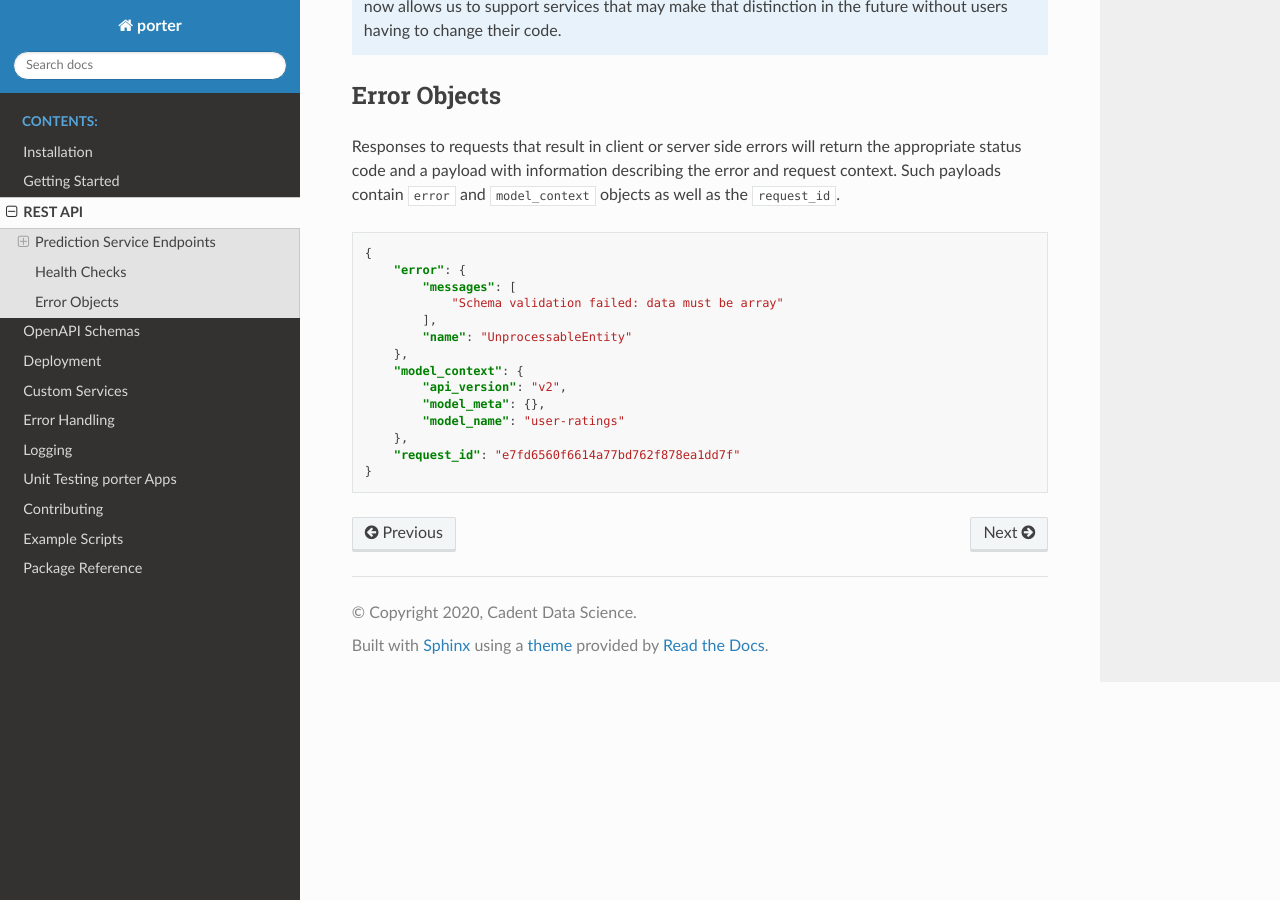
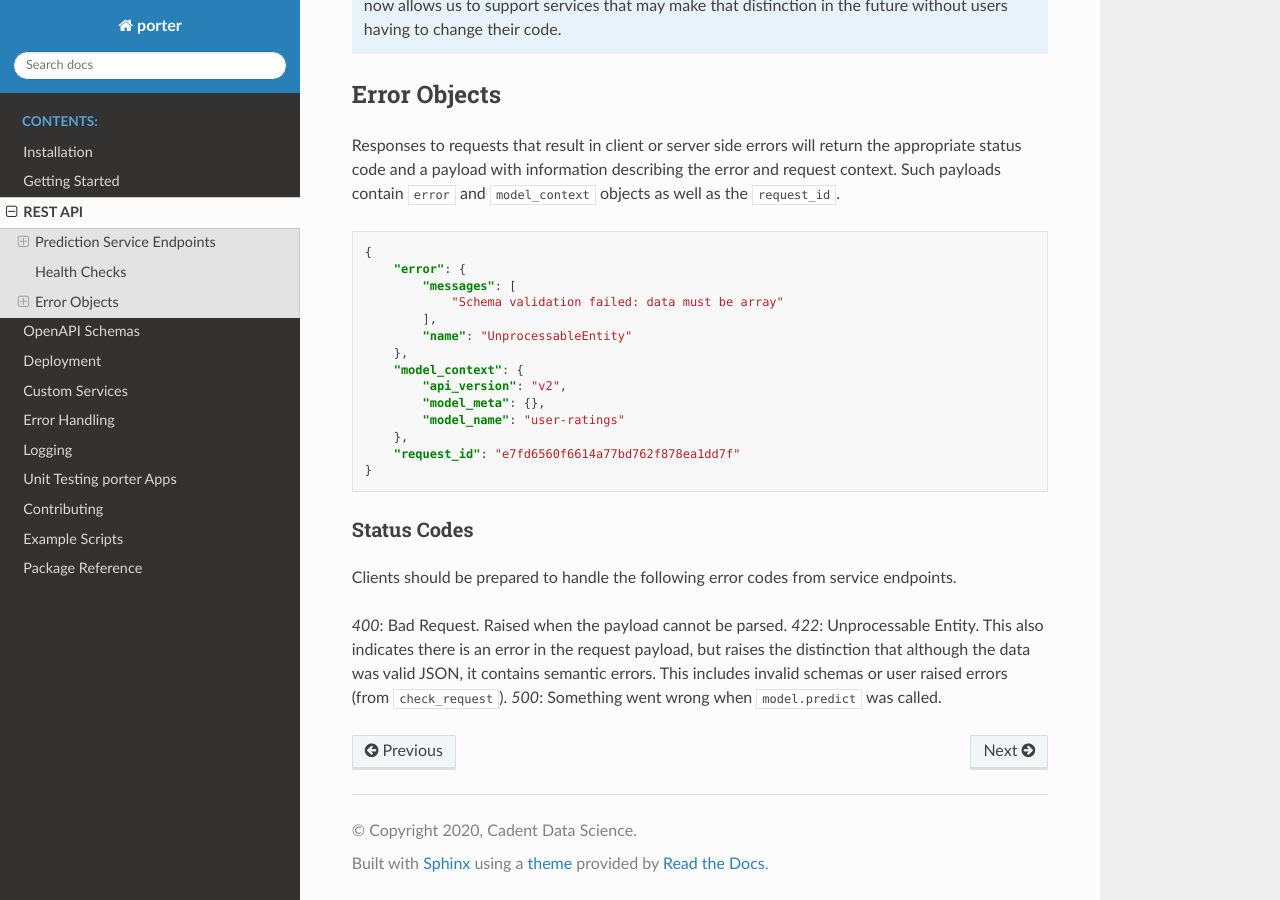
Before and after one commit to dantegates/porter, a Sphinx documentation site: the page built from docs/rest_api.rst, in a window 1280 px wide and 900 px high, scrolled down 1654 px. Built offline with Sphinx 7.4.7 and the Read the Docs theme 2.0.0, drawn with Linux system fonts in a browser that asks for light colours; some of the changed text lies outside the part shown.

Commit message:
added note on status codes returned

```diff
--- a/docs/rest_api.rst
+++ b/docs/rest_api.rst
@@ -88,3 +88,12 @@
         },
         "request_id": "e7fd6560f6614a77bd762f878ea1dd7f"
     }
+
+Status Codes
+^^^^^^^^^^^^
+
+Clients should be prepared to handle the following error codes from service endpoints.
+
+*400*: Bad Request. Raised when the payload cannot be parsed.
+*422*: Unprocessable Entity. This also indicates there is an error in the request payload, but raises the distinction that although the data was valid JSON, it contains semantic errors. This includes invalid schemas or user raised errors (from ``check_request``).
+*500*: Something went wrong when ``model.predict`` was called.
```
Also changed, not shown: other parts of docs/rest_api.rst (+1 -1 lines).
